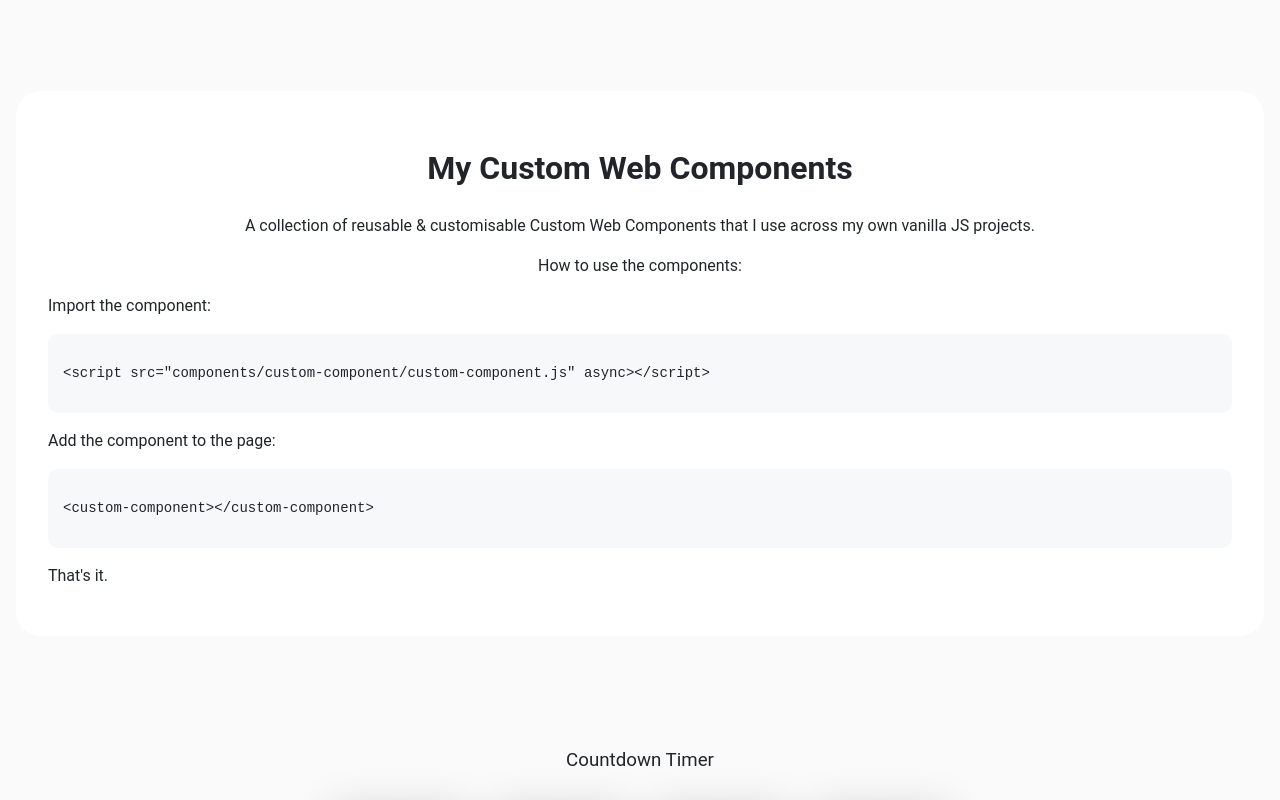
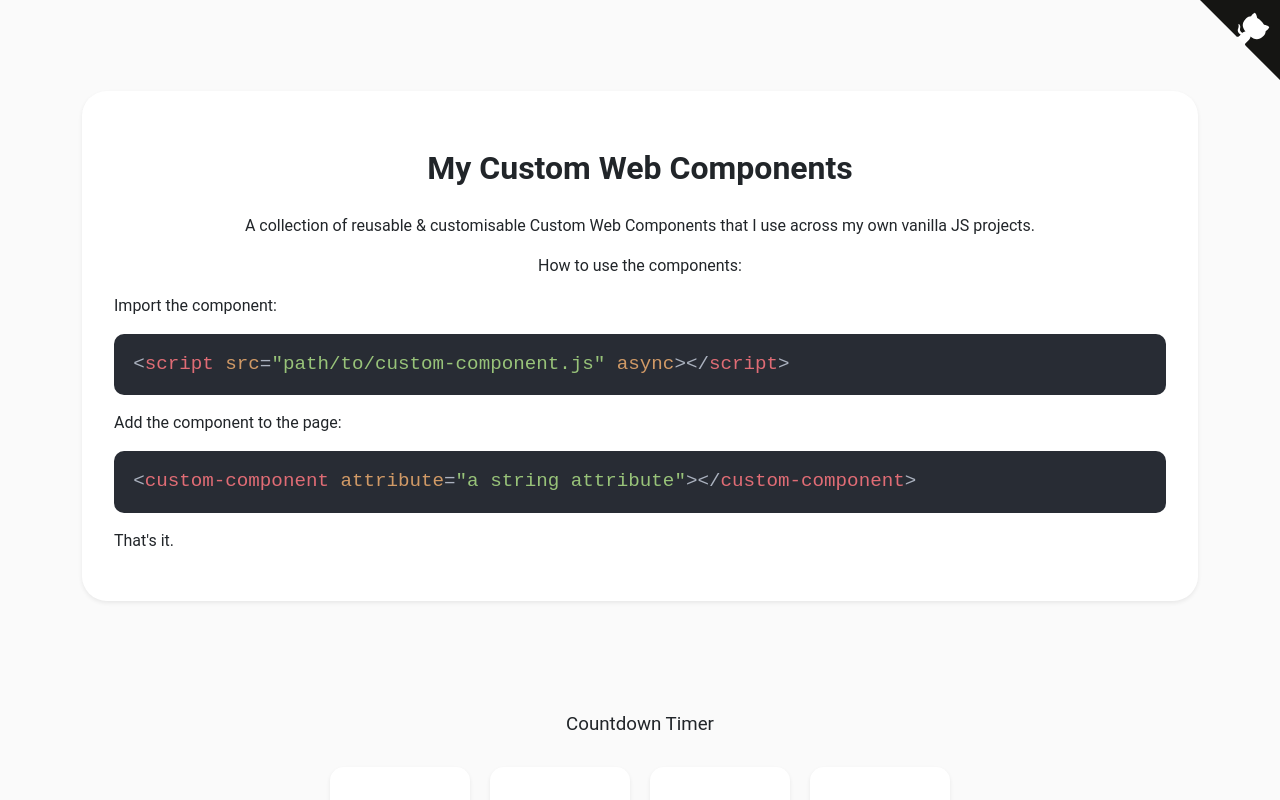
Before and after one commit to andreidi/my-custom-web-components, a website: page src/index.html in a window 1280 px wide. Drawn offline with Linux system fonts and the light colour scheme.

Commit message:
[master] Add GitHub corner. Update code highlights. Small README changes.

```diff
--- a/src/components/countdown-timer/countdown-timer.js
+++ b/src/components/countdown-timer/countdown-timer.js
@@ -21,7 +21,7 @@
     .countdown-card {
       align-content: center;
       align-items: center;
-      box-shadow: 0 1rem 3rem rgba(0, 0, 0, 0.25) !important;
+      box-shadow: 0 0.125rem 0.25rem rgba(0, 0, 0, 0.075);
       border-radius: 10%;
       background: var(--bg-color);
       display: flex;
--- a/src/index.html
+++ b/src/index.html
@@ -8,10 +8,11 @@
 
     <!--build:css styles/styles.min.css-->
     <link rel="stylesheet" href="styles/styles.css" />
+    <link rel="stylesheet" href="styles/code-highlight.css" />
     <!--endbuild-->
   </head>
   <body>
-    <header>
+    <header class="container">
       <div class="jumbotron">
         <h1 class="title">My Custom Web Components</h1>
         <p class="description">
@@ -22,14 +23,10 @@
         <p class="description">How to use the components:</p>
 
         <p>Import the component:</p>
-        <div class="code">
-          <pre class="code-content" id="importing-component"></pre>
-        </div>
+        <pre><code class="code-highlight"><span class="code-highlight__tag">&lt;<span class="code-highlight__name">script </span><span class="code-highlight__attr">src</span>=<span class="code-highlight__string">"path/to/custom-component.js"</span><span class="code-highlight__attr"> async</span>&gt;</span><span class="code-highlight__tag">&lt;/<span class="code-highlight__name">script</span>&gt;</span></code></pre>
 
         <p>Add the component to the page:</p>
-        <div class="code">
-          <pre class="code-content" id="adding-component"></pre>
-        </div>
+        <pre><code class="code-highlight"><span class="code-highlight__tag">&lt;<span class="code-highlight__name">custom-component</span> <span class="code-highlight__attr">attribute</span>=<span class="code-highlight__string">"a string attribute"</span>&gt;</span><span class="code-highlight__tag">&lt;/<span class="code-highlight__name">custom-component</span>&gt;</span></code></pre>
 
         <p>That's it.</p>
       </div>
@@ -55,23 +52,74 @@
     </main>
 
     <!-- Importing the components -->
-
-    <!--build:js components/countdown-timer/countdown-timer.min.js async -->
     <script src="components/countdown-timer/countdown-timer.js"></script>
-    <!-- endbuild -->
-
-    <!--build:js components/social-icons/social-icons.min.js async -->
     <script src="components/social-icons/social-icons.js"></script>
-    <!-- endbuild -->
-
-    <!--build:js components/footer/footer.min.js async -->
     <script src="components/footer/footer.js"></script>
-    <!-- endbuild -->
-
     <!-- End importing the components -->
 
-    <!--build:js js/app.min.js async -->
-    <script src="scripts/app.js"></script>
-    <!-- endbuild -->
+    <a
+      href="https://github.com/DIAndrei/my-custom-web-components"
+      class="github-corner"
+      aria-label="View source on GitHub"
+      target="_blank"
+      rel="noopener noreferrer"
+    >
+      <svg
+        width="80"
+        height="80"
+        viewBox="0 0 250 250"
+        style="
+          fill: #151513;
+          color: #fff;
+          position: absolute;
+          top: 0;
+          border: 0;
+          right: 0;
+        "
+        aria-hidden="true"
+      >
+        <path d="M0,0 L115,115 L130,115 L142,142 L250,250 L250,0 Z"></path>
+        <path
+          d="M128.3,109.0 C113.8,99.7 119.0,89.6 119.0,89.6 C122.0,82.7 120.5,78.6 120.5,78.6 C119.2,72.0 123.4,76.3 123.4,76.3 C127.3,80.9 125.5,87.3 125.5,87.3 C122.9,97.6 130.6,101.9 134.4,103.2"
+          fill="currentColor"
+          style="transform-origin: 130px 106px"
+          class="octo-arm"
+        ></path>
+        <path
+          d="M115.0,115.0 C114.9,115.1 118.7,116.5 119.8,115.4 L133.7,101.6 C136.9,99.2 139.9,98.4 142.2,98.6 C133.8,88.0 127.5,74.4 143.8,58.0 C148.5,53.4 154.0,51.2 159.7,51.0 C160.3,49.4 163.2,43.6 171.4,40.1 C171.4,40.1 176.1,42.5 178.8,56.2 C183.1,58.6 187.2,61.8 190.9,65.4 C194.5,69.0 197.7,73.2 200.1,77.6 C213.8,80.2 216.3,84.9 216.3,84.9 C212.7,93.1 206.9,96.0 205.4,96.6 C205.1,102.4 203.0,107.8 198.3,112.5 C181.9,128.9 168.3,122.5 157.7,114.1 C157.9,116.9 156.7,120.9 152.7,124.9 L141.0,136.5 C139.8,137.7 141.6,141.9 141.8,141.8 Z"
+          fill="currentColor"
+          class="octo-body"
+        ></path>
+      </svg>
+    </a>
+    <style>
+      .github-corner:hover .octo-arm {
+        animation: octocat-wave 560ms ease-in-out;
+      }
+
+      @keyframes octocat-wave {
+        0%,
+        100% {
+          transform: rotate(0);
+        }
+        20%,
+        60% {
+          transform: rotate(-25deg);
+        }
+        40%,
+        80% {
+          transform: rotate(10deg);
+        }
+      }
+
+      @media (max-width: 500px) {
+        .github-corner:hover .octo-arm {
+          animation: none;
+        }
+        .github-corner .octo-arm {
+          animation: octocat-wave 560ms ease-in-out;
+        }
+      }
+    </style>
   </body>
 </html>
--- a/src/scripts/app.js
+++ /dev/null
@@ -1,22 +0,0 @@
-(() => {
-  const importingComponent = document.getElementById('importing-component');
-  const addingComponent = document.getElementById('adding-component');
-
-  const escapeHTML = (htmlString) => {
-    return htmlString.replace(/[<>&\n]/g, function (x) {
-      return {
-        '<': '&lt;',
-        '>': '&gt;',
-        '&': '&amp;',
-        '\n': '<br />',
-      }[x];
-    });
-  };
-
-  importingComponent.innerHTML = escapeHTML(
-    '<script src="components/custom-component/custom-component.js" async></script>'
-  );
-  addingComponent.innerHTML = escapeHTML(
-    '<custom-component></custom-component>'
-  );
-})();
--- /dev/null
+++ b/src/styles/code-highlight.css
@@ -0,0 +1,37 @@
+pre {
+  position: relative;
+  margin: 0 auto;
+  color: #f7f7f7;
+  font-size: 1.2em !important;
+  line-height: 1.2;
+  text-align: left;
+}
+
+pre code.code-highlight {
+  display: block;
+  overflow-x: auto;
+  padding: 1em;
+}
+
+code.code-highlight {
+  border-radius: 10px;
+  padding: 15px 10px;
+}
+
+.code-highlight {
+  color: #abb2bf;
+  background: #282c34;
+  overflow: auto;
+}
+
+.code-highlight__name {
+  color: #e06c75;
+}
+
+.code-highlight__string {
+  color: #98c379;
+}
+
+.code-highlight__attr {
+  color: #d19a66;
+}
--- a/src/styles/styles.css
+++ b/src/styles/styles.css
@@ -7,6 +7,7 @@
   --body-font-weight: 400;
   --body-line-height: 1.5;
   --body-color: #212529;
+  --link-color: #2196f3;
   --body-bg: #fafafa;
 }
 
@@ -63,6 +64,7 @@ header {
 .jumbotron {
   background-color: #ffffff;
   border-radius: 25px;
+  box-shadow: 0 0.125rem 0.25rem rgba(0, 0, 0, 0.075);
   min-height: 30vh;
   padding: 2rem;
 }
@@ -72,18 +74,41 @@ header {
   text-align: center;
 }
 
-.code {
-  background-color: #f6f8fa;
-  border-radius: 10px;
-  padding: 15px;
-}
-
-.code-content {
-  font-size: 14px;
-  overflow: auto;
-}
-
 .section-title {
   font-weight: 400;
   text-align: center;
 }
+
+.container {
+  width: 100%;
+  padding-right: var(--bs-gutter-x, 0.75rem);
+  padding-left: var(--bs-gutter-x, 0.75rem);
+  margin-right: auto;
+  margin-left: auto;
+}
+
+@media (min-width: 576px) {
+  .container {
+    max-width: 540px;
+  }
+}
+@media (min-width: 768px) {
+  .container {
+    max-width: 720px;
+  }
+}
+@media (min-width: 992px) {
+  .container {
+    max-width: 960px;
+  }
+}
+@media (min-width: 1200px) {
+  .container {
+    max-width: 1140px;
+  }
+}
+@media (min-width: 1400px) {
+  .container {
+    max-width: 1320px;
+  }
+}
```
Also changed, not shown: README.md.
